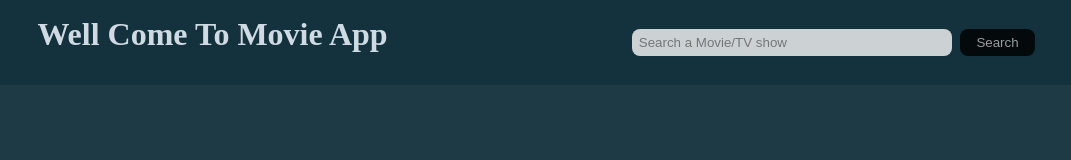
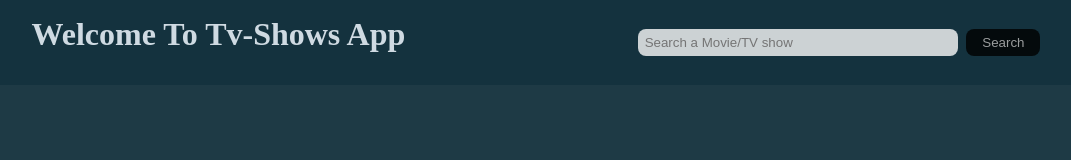
Before and after one commit to ArjunDev/tvshow-app, a plain HTML site: page index.html in a window 1280 px wide. Shown: the whole page, without its empty margins (104-1175 px from the left). Drawn offline with Linux system fonts and the light colour scheme; no server answers.

Commit message:
Update index.html

```diff
--- a/index.html
+++ b/index.html
@@ -9,7 +9,7 @@
 <body>
 <div class="top-container">
   <header>
-    <h1>Well Come To Movie App</h1>
+    <h1>Welcome To Tv-Shows App</h1>
   </header>
   <div class="search-container">
     <input type="text" id="input-box" placeholder="Search a Movie/TV show">
```
